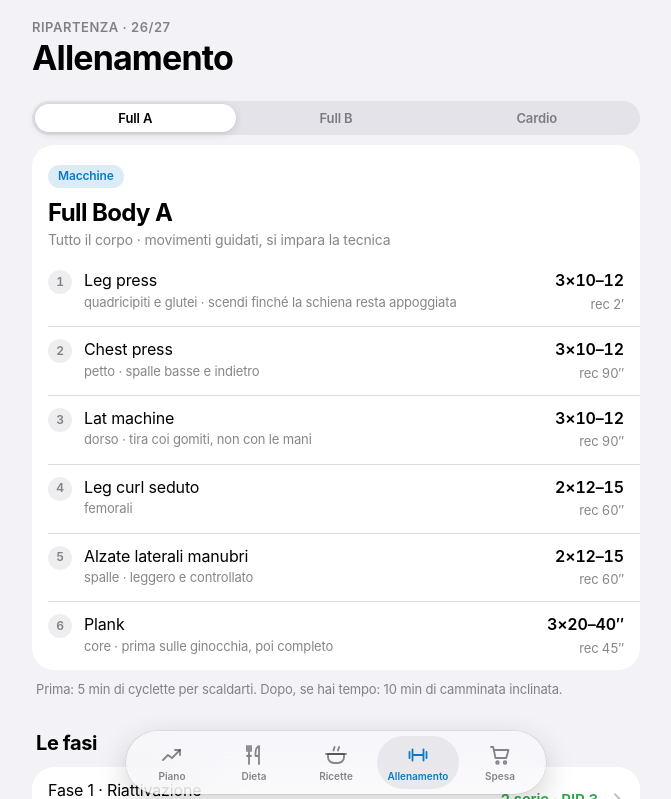
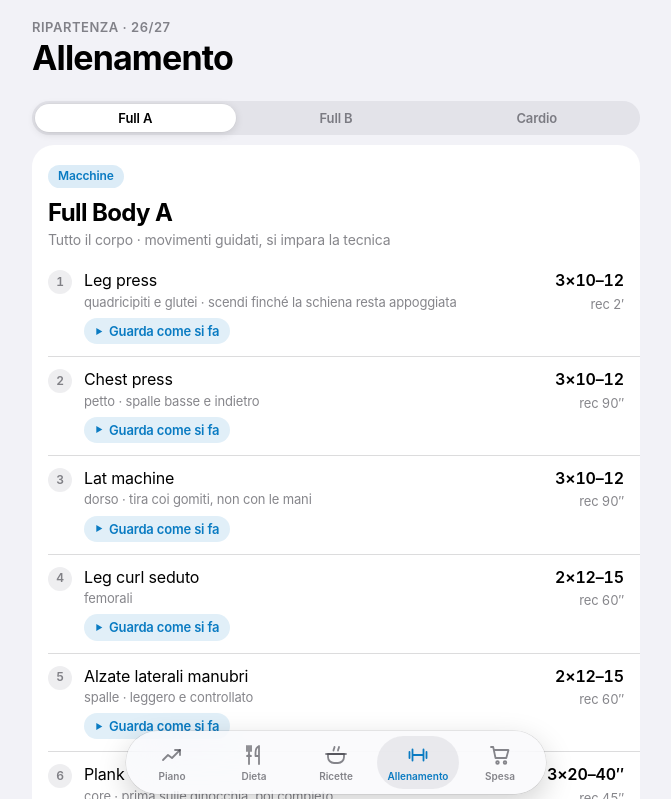
Before and after one commit to StefanoSurian/ripartenza, a plain HTML site: page index.html in a window 1280 px wide. Both pictures are taken after a click on the button "Allenamento". Shown: the top 799 px of the page, without its empty margins (304-975 px from the left). Drawn offline with Linux system fonts and the light colour scheme.

Commit message:
Allenamento: link ai video di ogni esercizio
Co-Authored-By: Claude Opus 5.5 <noreply@anthropic.com>

```diff
--- a/index.html
+++ b/index.html
@@ -142,6 +142,9 @@
   .ex .n{flex:1;min-width:0;}
   .ex .r b{display:block;font-size:16px;}
   .ex .r span{font-size:13px;color:var(--label2);}
+  .vids{display:flex;flex-wrap:wrap;gap:6px;margin-top:7px;}
+  .vid{display:inline-flex;align-items:center;gap:4px;font-size:13px;font-weight:600;color:var(--accent);text-decoration:none;background:color-mix(in srgb,var(--accent) 12%,transparent);border-radius:100px;padding:4px 11px 4px 8px;}
+  .vid svg{width:13px;height:13px;fill:currentColor;}
   .lift .goal{color:var(--on);font-weight:600;font-size:15px;}
 
   /* week */
@@ -337,11 +340,11 @@ const WORKOUTS = [
   { short: 'Full B', title: 'Full Body B', tag: 'Pesi liberi', focus: 'Tutto il corpo · i primi movimenti con i manubri',
     note: `Prima: 5 min di cyclette per scaldarti. Dopo, se hai tempo: 10 min di camminata inclinata.`, ex: [
     ['Goblet squat', 'gambe · manubrio al petto, siediti su una panca se serve', '3×10–12', '2′'],
-    ['Pulley', 'dorso · petto in fuori, scapole che si chiudono', '3×10–12', '90″'],
-    ['Panca manubri', 'petto · piana o poco inclinata', '3×10–12', '90″'],
-    ['Ponte glutei / hip thrust', 'glutei · 1″ di pausa in alto', '3×12–15', '75″'],
+    ['Pulley', 'dorso · petto in fuori, scapole che si chiudono', '3×10–12', '90″', 'pulley basso rematore cavo'],
+    ['Panca manubri', 'petto · piana o poco inclinata', '3×10–12', '90″', 'panca piana con manubri'],
+    ['Ponte glutei / hip thrust', 'glutei · 1″ di pausa in alto', '3×12–15', '75″', 'hip thrust'],
     ['Shoulder press macchina', 'spalle', '2×10–12', '90″'],
-    ['Curl manubri + push-down ai cavi', 'braccia · in superserie, uno dopo l\'altro', '2×12–15', '60″'],
+    ['Curl manubri + push-down ai cavi', 'braccia · in superserie, uno dopo l\'altro', '2×12–15', '60″', [['Curl', 'curl con manubri'], ['Push-down', 'push down ai cavi tricipiti']]],
     ['Dead bug', 'core · zona lombare sempre a terra', '2×8 per lato', '45″'],
   ] },
   { short: 'Cardio', title: 'Cardio leggero', tag: 'Giorni OFF', focus: 'Zona 2 · respiri forte ma riesci a parlare', cardio: true,
@@ -755,6 +758,11 @@ function renderRicette() {
 }
 
 /* ---------- Allenamento ---------- */
+// Video: il 5° campo di un esercizio può essere un testo da cercare su YouTube,
+// un link diretto a un video (https://...), oppure una lista di [etichetta, testo o link].
+const videoUrl = q => q.startsWith('http') ? q : 'https://www.youtube.com/results?search_query=' + encodeURIComponent(q + ' esecuzione corretta');
+const videoLinks = (name, vid) => `<span class="vids">${(Array.isArray(vid) ? vid : [['Guarda come si fa', vid || name]]).map(([l, q]) =>
+  `<a class="vid" href="${videoUrl(q)}" target="_blank" rel="noopener"><svg viewBox="0 0 24 24"><path d="M8 5.5v13l11-6.5z"/></svg>${l}</a>`).join('')}</span>`;
 function renderAllenamento() {
   const k = Math.min(WORKOUTS.length - 1, +store.get('wo', 0));
   $('#v-allenamento').innerHTML = `
@@ -780,7 +788,7 @@ function renderAllenamento() {
     const w = WORKOUTS[i];
     $('#wo-body').innerHTML = `<div class="card">
       <div class="wo-h"><span class="tag">${w.tag}</span><h3>${w.title}</h3><p>${w.focus}</p></div>
-      ${w.ex.map(([n, aim, sets, rest], j) => `<div class="row ex"><span class="i">${j + 1}</span><span class="n">${n}<span class="sub">${aim}</span></span><span class="r"><b>${sets}</b><span>${w.cardio ? rest : `rec ${rest}`}</span></span></div>`).join('')}
+      ${w.ex.map(([n, aim, sets, rest, vid], j) => `<div class="row ex"><span class="i">${j + 1}</span><span class="n">${n}<span class="sub">${aim}</span>${w.cardio ? '' : videoLinks(n, vid)}</span><span class="r"><b>${sets}</b><span>${w.cardio ? rest : `rec ${rest}`}</span></span></div>`).join('')}
     </div>${w.note ? `<p class="foot">${w.note}</p>` : ''}`;
   };
   renderWo(k);
```
